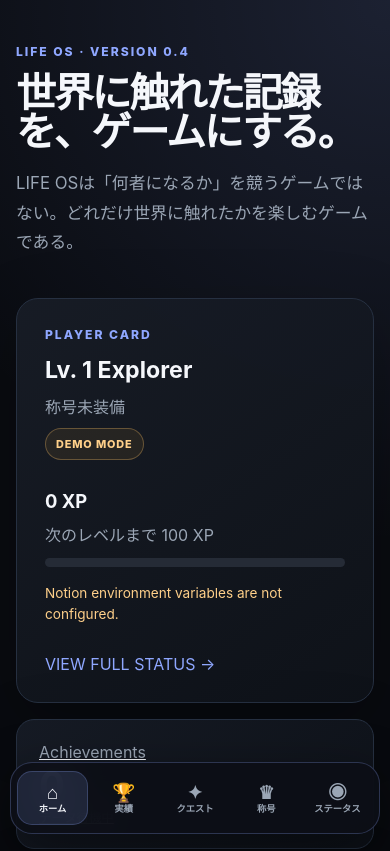
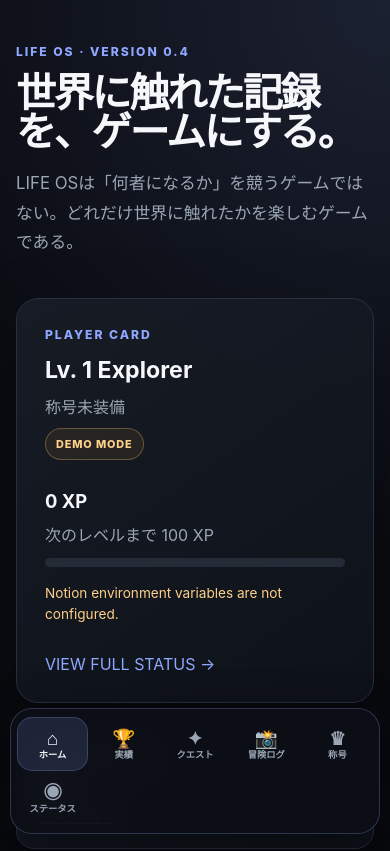
Before and after one commit to takakei510/LIFE-OS, a Next.js app in the folder apps/web/: page / in a window 390 px wide. Shown: the top 851 px of the page. Built offline with nearby package versions, Linux system fonts and the light colour scheme.

Commit message:
feat: add Adventure Logs to mobile navigation

```diff
--- a/apps/web/app/mobile-bottom-nav.tsx
+++ b/apps/web/app/mobile-bottom-nav.tsx
@@ -7,6 +7,7 @@ const items = [
   { href: "/", label: "ホーム", icon: "⌂" },
   { href: "/achievements", label: "実績", icon: "🏆" },
   { href: "/quests", label: "クエスト", icon: "✦" },
+  { href: "/adventure-logs", label: "冒険ログ", icon: "📸" },
   { href: "/titles", label: "称号", icon: "♛" },
   { href: "/status", label: "ステータス", icon: "◉" },
 ];
```
